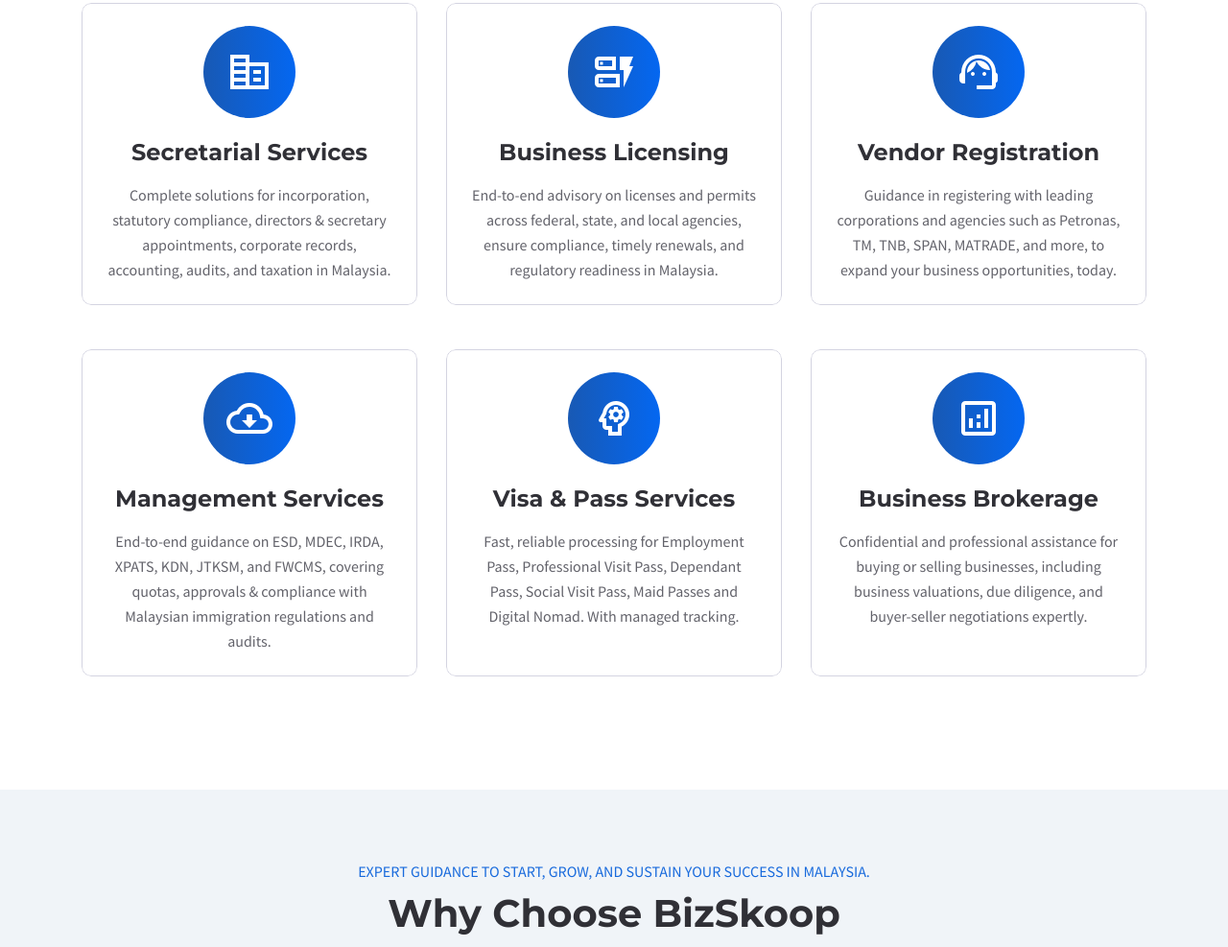
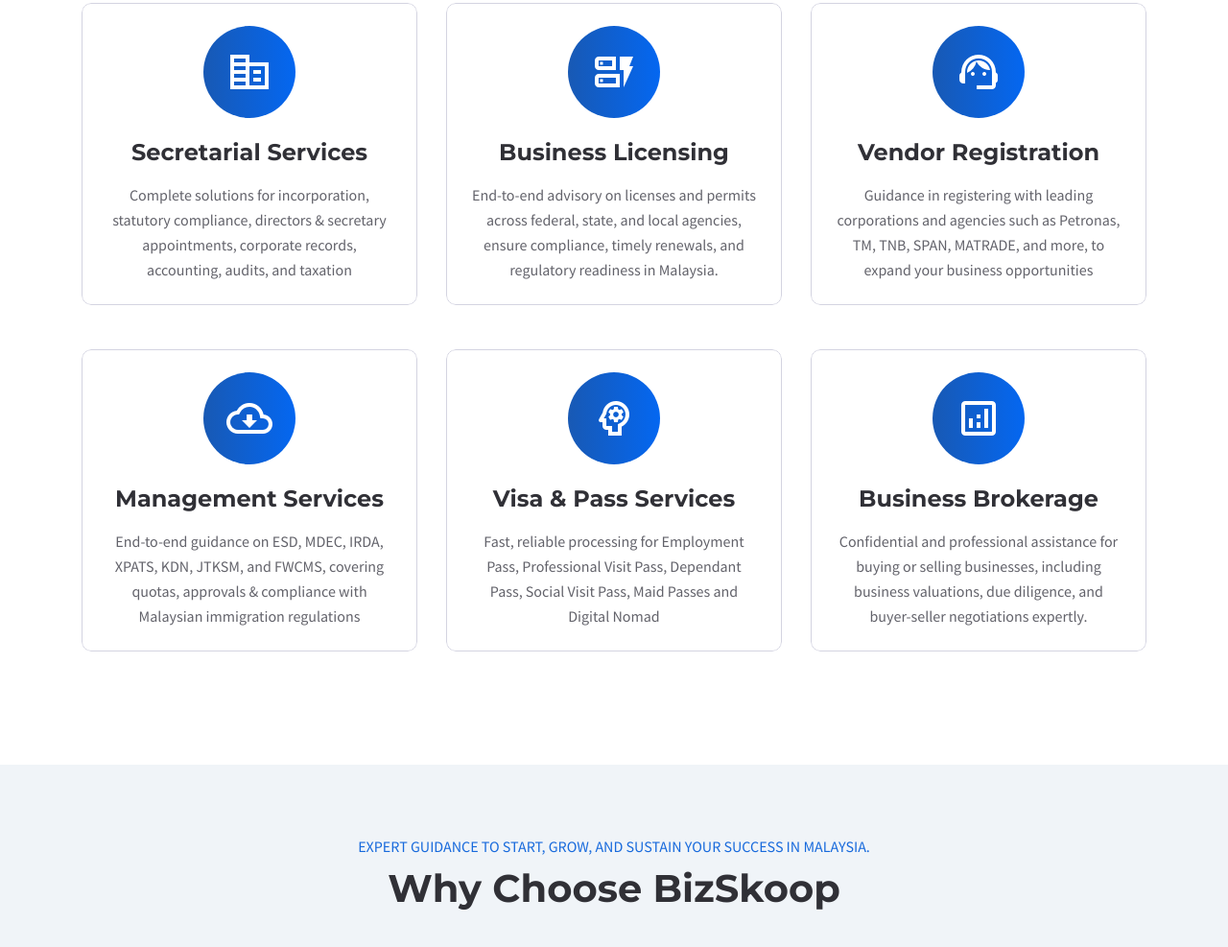
Before and after one commit to web3dopamine/bz_website, a plain HTML site: page index.html in a window 1280 px wide. Shown: the part 919-1906 px from the top of the page at 96% size. Drawn offline with Linux system fonts and the light colour scheme; a script that the page names is missing.

Commit message:
Update index.html

```diff
--- a/index.html
+++ b/index.html
@@ -196,7 +196,7 @@
 									<i class="material-icons material-icons-outlined">corporate_fare</i>
 								</div>
 								<h3 class="iitem-heading item-heading-large">Secretarial Services</h3>
-								<div class="iitem-desc">Complete solutions for incorporation, statutory compliance, directors & secretary appointments, corporate records, accounting, audits, and taxation in Malaysia.</div>
+								<div class="iitem-desc">Complete solutions for incorporation, statutory compliance, directors & secretary appointments, corporate records, accounting, audits, and taxation</div>
 							</a>
 						</div>
 						<div class="col-lg-4 col-md-12 col-12 item">
@@ -221,7 +221,7 @@
 									<i class="material-icons material-icons-outlined">support_agent</i>
 								</div>
 								<h3 class="iitem-heading item-heading-large">Vendor Registration</h3>
-								<div class="iitem-desc">Guidance in registering with leading corporations and agencies such as Petronas, TM, TNB, SPAN, MATRADE, and more, to expand your business opportunities, today.</div>
+								<div class="iitem-desc">Guidance in registering with leading corporations and agencies such as Petronas, TM, TNB, SPAN, MATRADE, and more, to expand your business opportunities</div>
 							</a>
 						</div>
 
@@ -250,7 +250,7 @@
 									<i class="material-icons material-icons-outlined">cloud_download</i>
 								</div>
 								<h3 class="iitem-heading item-heading-large">Management Services </h3>
-								<div class="iitem-desc">End-to-end guidance on ESD, MDEC, IRDA, XPATS, KDN, JTKSM, and FWCMS, covering quotas, approvals & compliance with Malaysian immigration regulations and audits.</div>
+								<div class="iitem-desc">End-to-end guidance on ESD, MDEC, IRDA, XPATS, KDN, JTKSM, and FWCMS, covering quotas, approvals & compliance with Malaysian immigration regulations</div>
 							</a>
 						</div>
 
@@ -263,7 +263,7 @@
 			<i class="material-icons material-icons-outlined">psychology</i>
 		</div>
 		<h3 class="iitem-heading item-heading-large">Visa & Pass Services</h3>
-		<div class="iitem-desc">Fast, reliable processing for Employment Pass, Professional Visit Pass, Dependant Pass, Social Visit Pass, Maid Passes and Digital Nomad. With managed tracking.</div>
+		<div class="iitem-desc">Fast, reliable processing for Employment Pass, Professional Visit Pass, Dependant Pass, Social Visit Pass, Maid Passes and Digital Nomad</div>
 	</a>
 </div>
 
```
